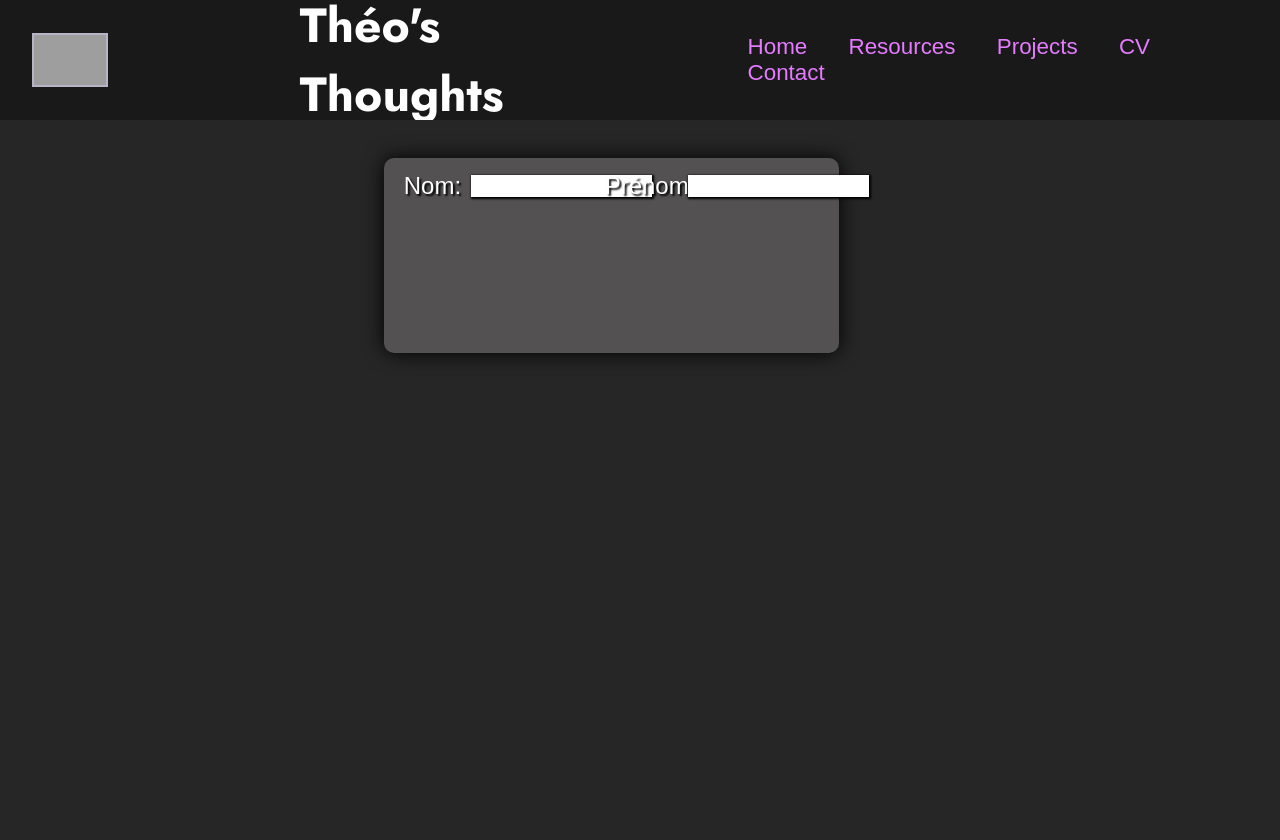
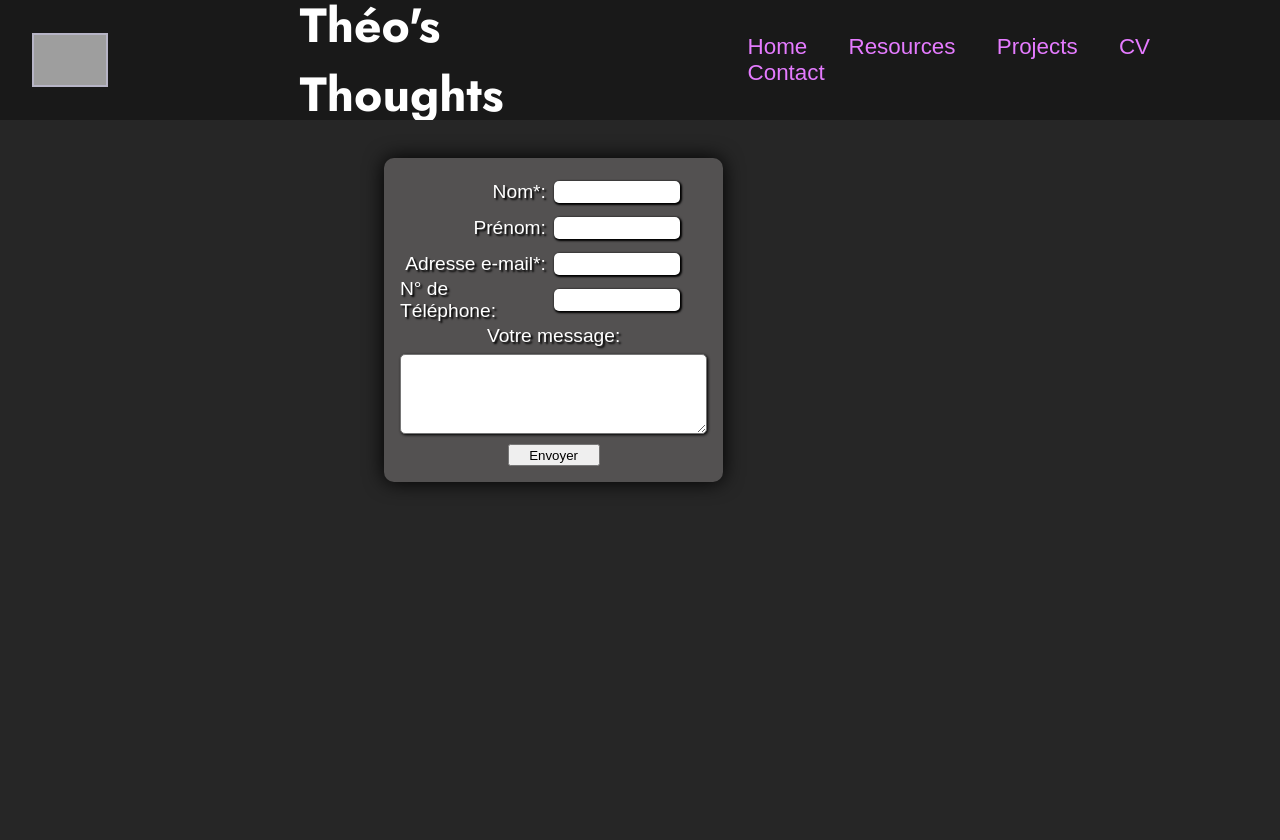
Before and after one commit to Muskya/mindsPortfolio, a PHP site: page /contact.html in a window 1280 px wide. Run offline with PHP 8.4, Linux system fonts and the light colour scheme; some web fonts are replaced; grey boxes are pictures that could not be loaded.

Commit message:
resized contact form cells

```diff
--- a/contact.html
+++ b/contact.html
@@ -27,24 +27,25 @@
         </header>
 
         <main>
-            <form class="contact-form" method="POST">
-                <label for="name">Nom:</label>
+            <form class="contact-form" action="main.js" method="POST">
+                <!-- Name and Firstname -->
+                <label for="name">Nom*:</label>
                 <input type="text" id="name" required>
                 <label for="firstname">Prénom:</label>
                 <input type="text" id="firstname">
-                <!-- <div class="mail">
-                    <label for="email">Adresse e-mail</label>
-                    <input type="email" id="email" required>
-                </div>
-                <div class="phone">
-                    <label for="phone">N° de Téléphone</label>
-                    <input type="number" id="phone" placeholder="06.xx.xx.xx.xx" draggable="true">
-                </div>
-                <div class="textarea">
-                    <label for="textmsg">Votre message</label>
-                    <textarea id="textmsg" placeholder="Je vous contacte pour..."></textarea>
-                </div> -->
+                <!-- Email -->
+                <label for="email">Adresse e-mail*:</label>
+                <input type="email" id="email" required>
+                <!-- Phone -->
+                <label for="phone">N° de Téléphone:</label>
+                <input type="number" id="phone">
+                <!-- Contact Message -->
+                <label for="textmsg">Votre message:</label>
+                <textarea id="textmsg"></textarea>
+                <button type="submit">Envoyer</button>
             </form>
+
+            <!-- everything stays in main (global properties in global.css) -->
         </main>
     </body>
 </html>
--- a/css/contact.css
+++ b/css/contact.css
@@ -1,11 +1,12 @@
 /* ANIMATIONS */
 
+/* core form properties */
 .contact-form {
-    position: absolute;
+    position: absolute; /* <main> is relative */
     margin: 3% 0% 0% 30vw;
-    padding: 10px;
+    padding: 1.25%;
     font-family: "Sniglet", sans-serif;
-    font-size: 1.5em;
+    font-size: 1.2em;
     color: white;
     /* offsetX, offsetY, blurRadius, color */
     text-shadow: 2px 2px 2px black;
@@ -15,31 +16,39 @@
     box-shadow: 0px 0px 20px 0px black;
     /* grid properties */
     display: grid;
-    grid-template-columns: 6vw 11vw 6vw 11vw;
-    grid-template-rows: repeat(5, 35px);
-    place-items: center left;
+    grid-template-columns: 12vw 12vw;
+    grid-template-rows: repeat(5, 4.5vh) [txtarea-s] 10vh [txtarea-e] 4vh;
 }
 
 /* form's inputs */
 .contact-form input {
     height: 20px;
+    width: 80%;
+    /* offsetX, offsetY, blurRadius, spreadRadius, color */
     box-shadow: 1px 1px 2px 1px black;
-    /* border: 1px solid gray !important; */
+    border-radius: 5px;
     border: none;
+    place-self: center left;
+} .contact-form label:not(:last-of-type) {
+    place-self: center right;
+    margin-right: 5%;
+} .contact-form label[for="textmsg"] {
+    grid-column: 1 / 3;
+    place-self: center center;
+} .contact-form button[type="submit"] {
+    grid-column: 1 / 3;
+    width: 30%;
+    height: 70%;
+    place-self: end center;
+} .contact-form button[type="submit"]:hover {
+    cursor: pointer;
+    color: white;
+    font-weight: bold;
+    background-color: rgb(161, 37, 192);
+    border: 1px solid white;
+} textarea#textmsg {
+    border-radius: 5px;
+    grid-column: 1 / 3;
+    /* offsetX, offsetY, blurRadius, spreadRadius, color */
+    box-shadow: 1px 1px 3px 0px black;
 }
-
-/* labels/inputs for names */
-.contact-form label[for="name"] {
-    grid-column: 1;
-    grid-row: 1;
-    place-self: center center;
-} .contact-form input[id="name"] {
-    grid-column: 2;
-    grid-row: 1; }
-.contact-form label[for="firstname"] {
-    grid-column: 3;
-    grid-row: 1;
-    place-self: center center;
-} .contact-form input[id="firstname"] {
-    grid-column: 4;
-    grid-row: 1; }
--- a/index.html
+++ b/index.html
@@ -42,8 +42,8 @@
                 time.</p>
 
                 <p>You can access differents tabs, such as some resources I decided to explain
-                with my own words (programming concepts, self-improvement techniques,
-                psychological tricks and routines...)</p>
+                with my own words (programming concepts, self-improvement ways,
+                mindset routines, and much more...)</p>
 
                 <p>All the projects I've worked on (and ongoing ones) are shown in the projects
                 tab, my CV is also public and of course, all of my contact information is brought
```
